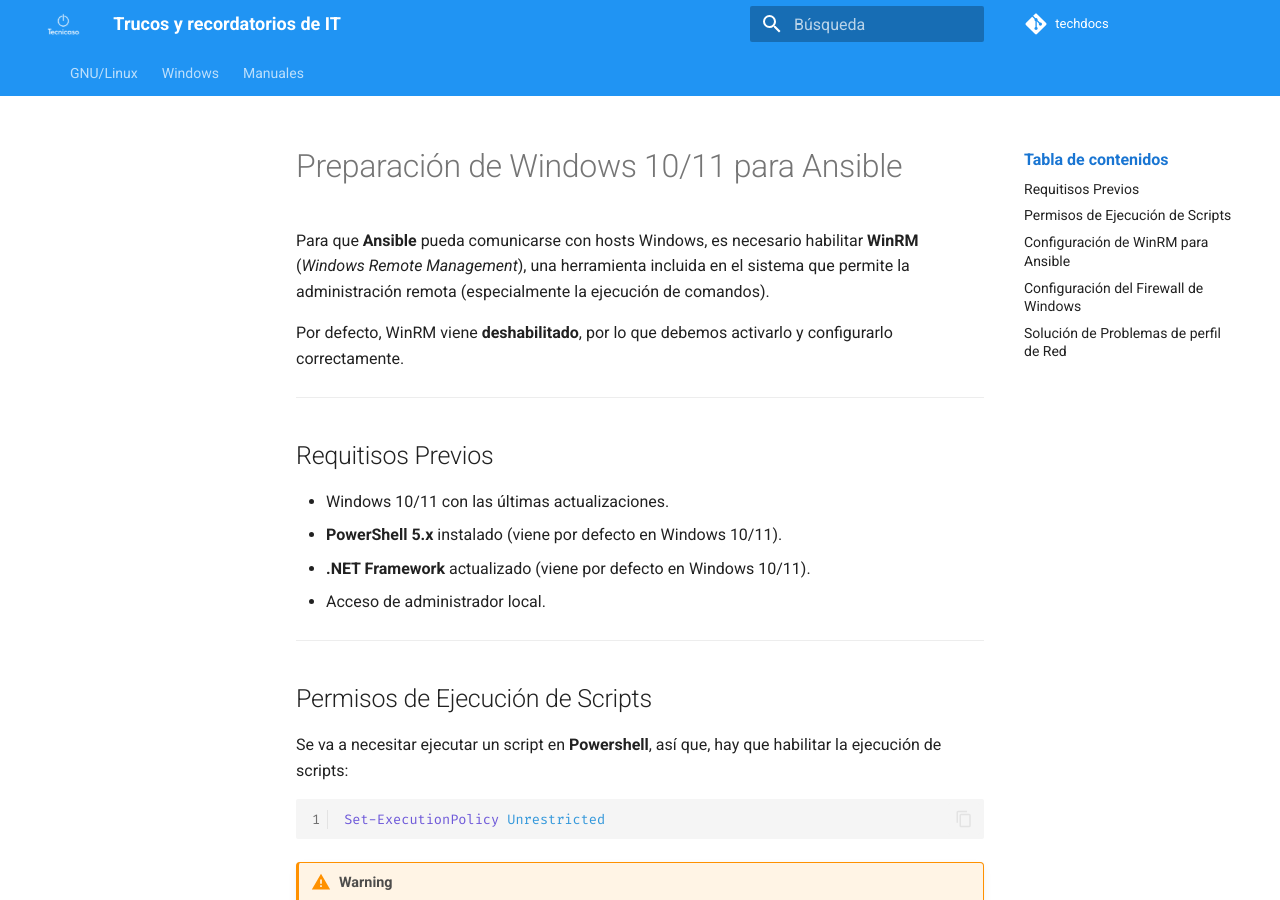
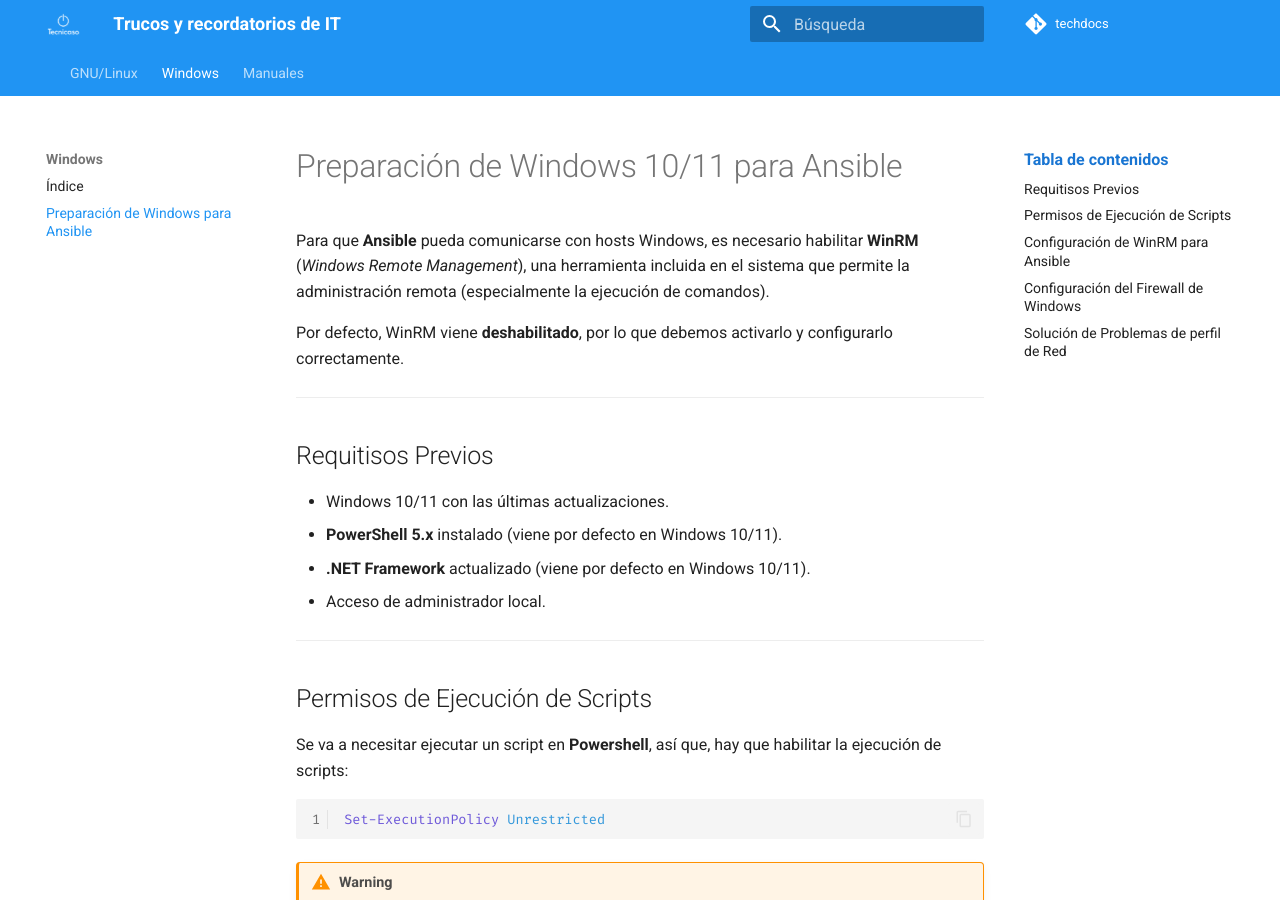
Before and after one commit to ivangarciaalcaide/techdocs, an MkDocs documentation site: the page built from docs/windows/preparacion_para_Ansible.md, in a window 1280 px wide and 900 px high. Built offline with MkDocs 1.6.1 and Material for MkDocs 9.7.7, drawn with Linux system fonts in a browser that asks for light colours; comment, search, counter and statistics services are not loaded; some of the changed lines change nothing that is shown.

Commit message:
Corrección en datos de navegación.

```diff
--- a/mkdocs.yml
+++ b/mkdocs.yml
@@ -81,7 +81,7 @@
       - Configuración Apache2 para Adminer: gnu_linux/configuracion_apache_para_adminer.md
   - Windows:
       - Índice: windows/index.md
-      - Preparación de Windows para Ansible: windows/preparacion_windows_para_ansible.md
+      - Preparación de Windows para Ansible: windows/preparacion_para_Ansible.md
   - Manuales:
       - Índice: manuales/index.md
       - Entendiendo UEFI:
```
